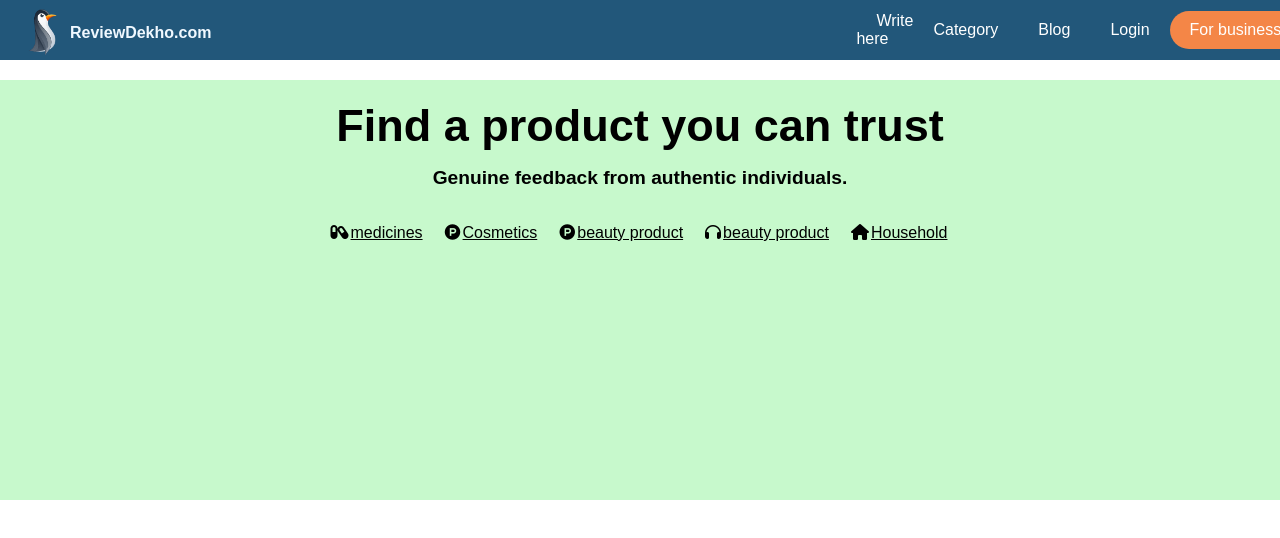
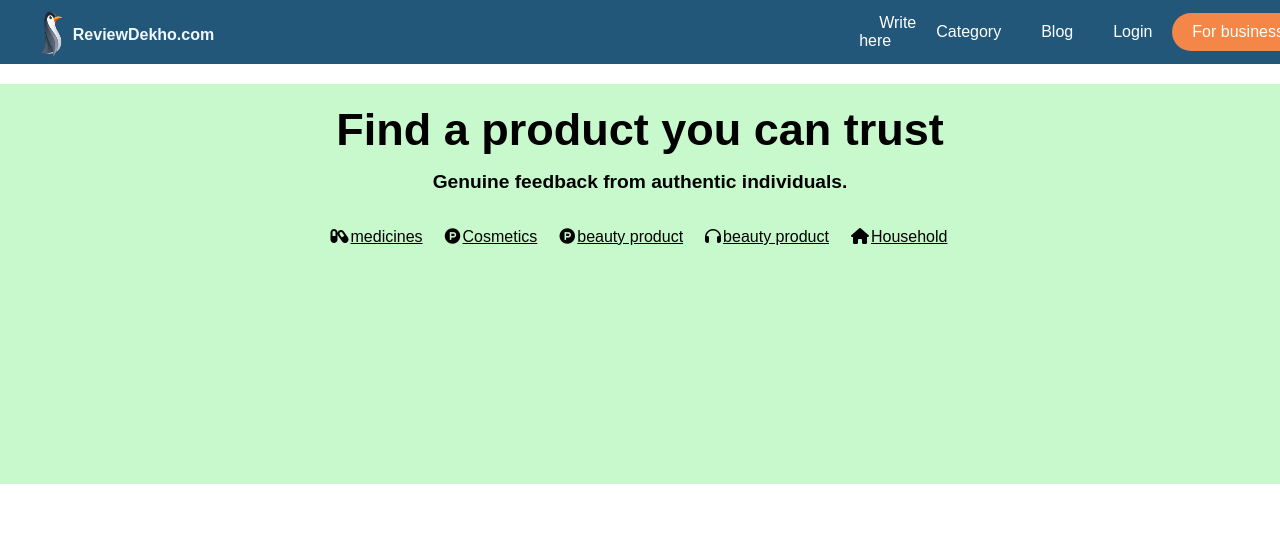
Before and after one commit to shobhikaa16/ReviewDekho, a plain HTML site: page ReviewDekho.com/index.html in a window 1280 px wide. Shown: the top 538 px of the page. Drawn offline with Linux system fonts and the light colour scheme.

Commit message:
some changes

```diff
--- a/ReviewDekho.com/first.css
+++ b/ReviewDekho.com/first.css
@@ -2,6 +2,11 @@
     margin: 0;
     font-family: Arial, Helvetica, sans-serif;
     border: border-box; /* height and width should add under the border*/
+    scroll-behavior: smooth;
+    box-sizing: border-box;
+    outline: none;
+    border: none;
+
 }
 
 .firstNav{
@@ -10,6 +15,7 @@
     color: aliceblue;
     display:flex;
     align-items: center;
+    padding: 2rem 1%;
 
 }
 #write{
```
